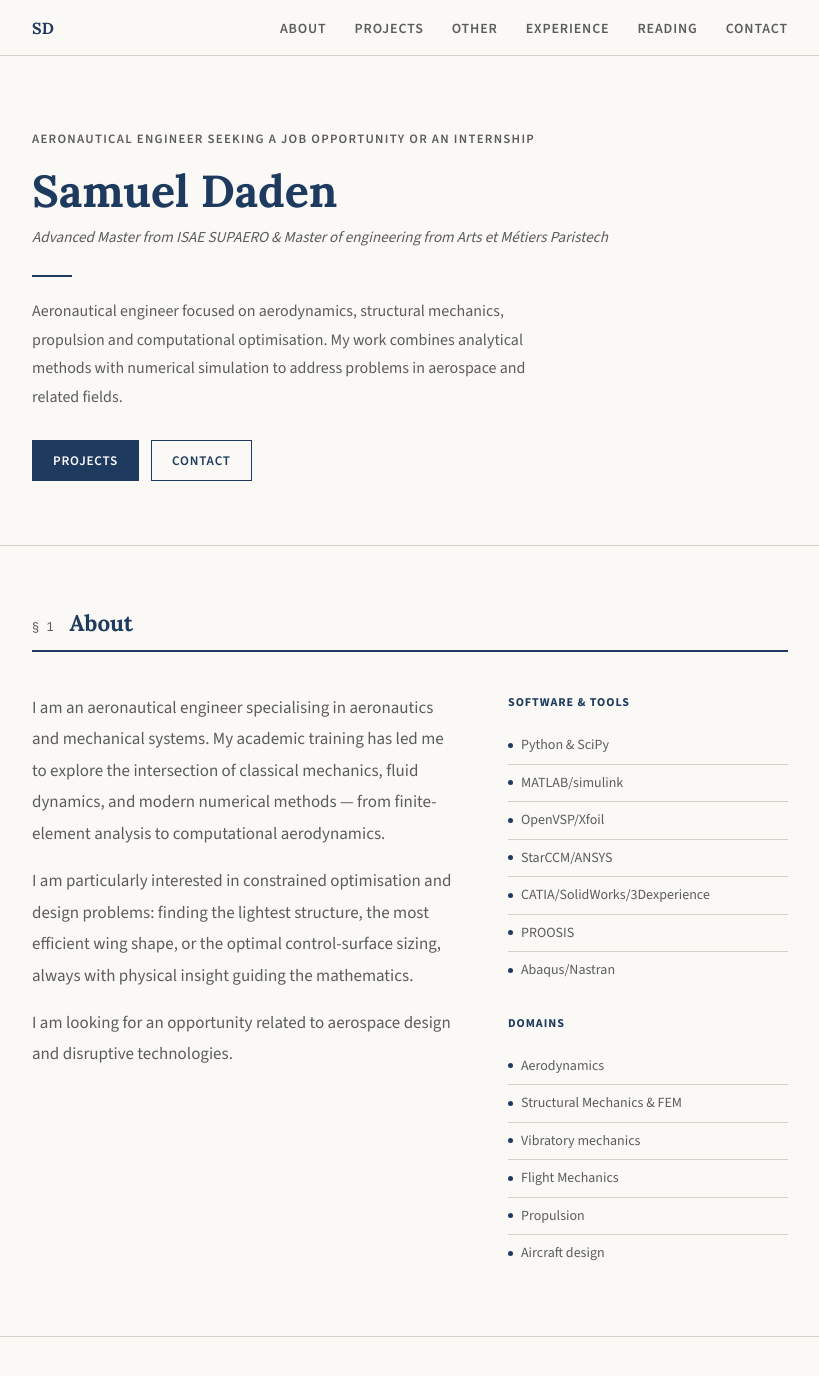
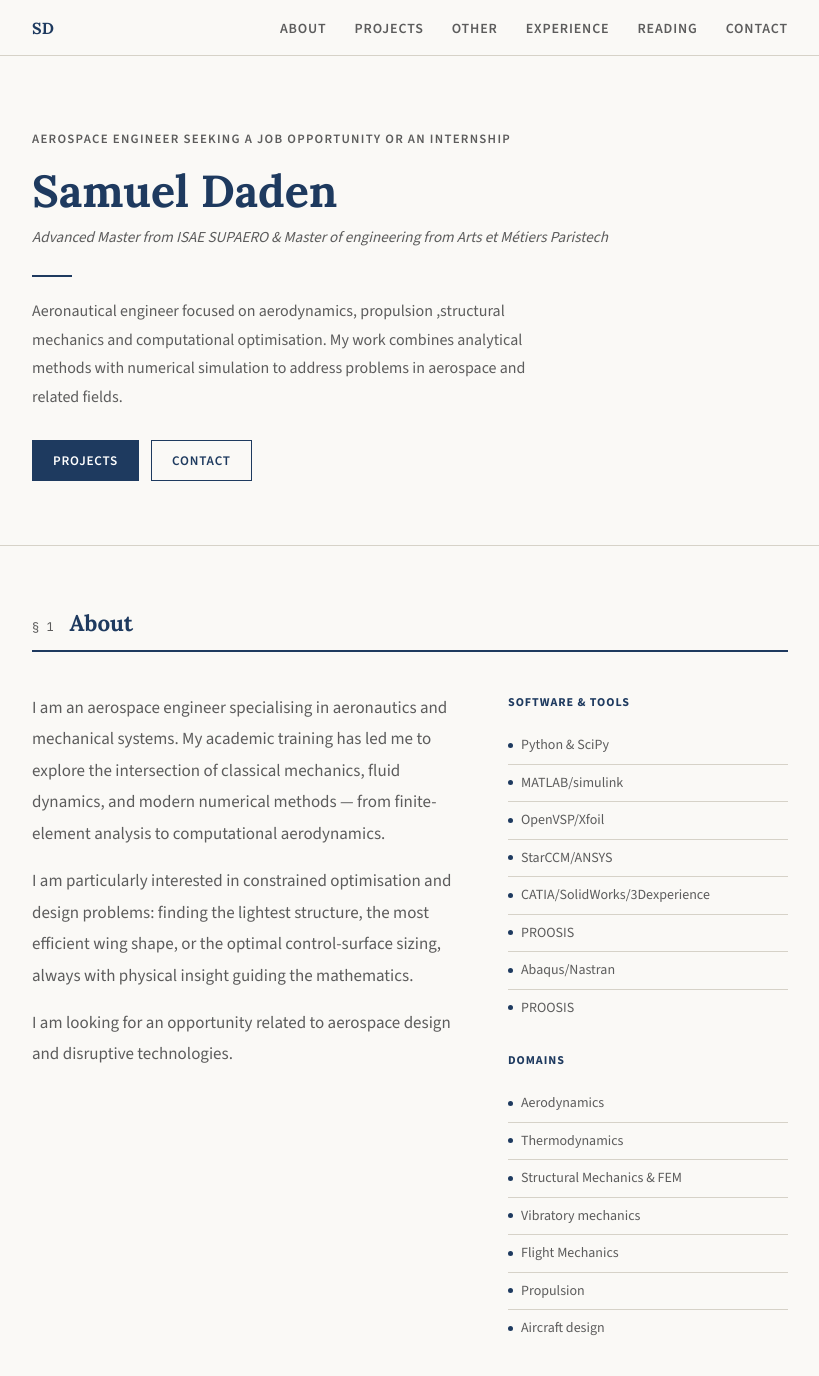
Before and after one commit to SamuelDADEN/Portofolio-Samuel-Daden, a Jekyll site: the page built from index.html, in a window 1280 px wide and 1400 px high. Shown: the top 1376 px of the window, without its empty margins (230-1049 px from the left). Built offline with Jekyll 4.4.1, drawn with Linux system fonts in a browser that asks for light colours.

Commit message:
Update job title from Aeronautical to Aerospace engineer

```diff
--- a/index.html
+++ b/index.html
@@ -7,7 +7,7 @@ title: Home
 <section class="hero" id="home">
   <div class="hero-inner">
     <div class="hero-text">
-      <span class="hero-tag">Aeronautical engineer seeking a job opportunity or an internship</span>
+      <span class="hero-tag">Aerospace engineer seeking a job opportunity or an internship</span>
       <h1>Samuel Daden</h1>
       <p class="hero-degree">
         <!-- Add your degree, university, and year here -->
@@ -15,7 +15,7 @@ title: Home
       </p>
       <div class="hero-rule"></div>
       <p class="hero-desc">
-        Aeronautical engineer focused on aerodynamics, structural mechanics, propulsion
+        Aeronautical engineer focused on aerodynamics, propulsion ,structural mechanics
         and computational optimisation. My work combines analytical methods
         with numerical simulation to address problems in aerospace and
         related fields.
@@ -38,7 +38,7 @@ title: Home
   <div class="about-grid">
     <div class="about-text">
       <p>
-        I am an aeronautical engineer specialising in aeronautics and mechanical
+        I am an aerospace engineer specialising in aeronautics and mechanical
         systems. My academic training has led me to explore the intersection of
         classical mechanics, fluid dynamics, and modern numerical methods —
         from finite-element analysis to computational aerodynamics.
@@ -64,11 +64,13 @@ title: Home
         <li>CATIA/SolidWorks/3Dexperience</li>
         <li>PROOSIS</li>
         <li>Abaqus/Nastran</li>
+        <li>PROOSIS</li>
       </ul>
 
       <p class="skills-label">Domains</p>
       <ul class="skills-list">
         <li>Aerodynamics</li>
+        <li>Thermodynamics</li>
         <li>Structural Mechanics &amp; FEM</li>
         <li>Vibratory mechanics</li>
         <li>Flight Mechanics</li>
```
